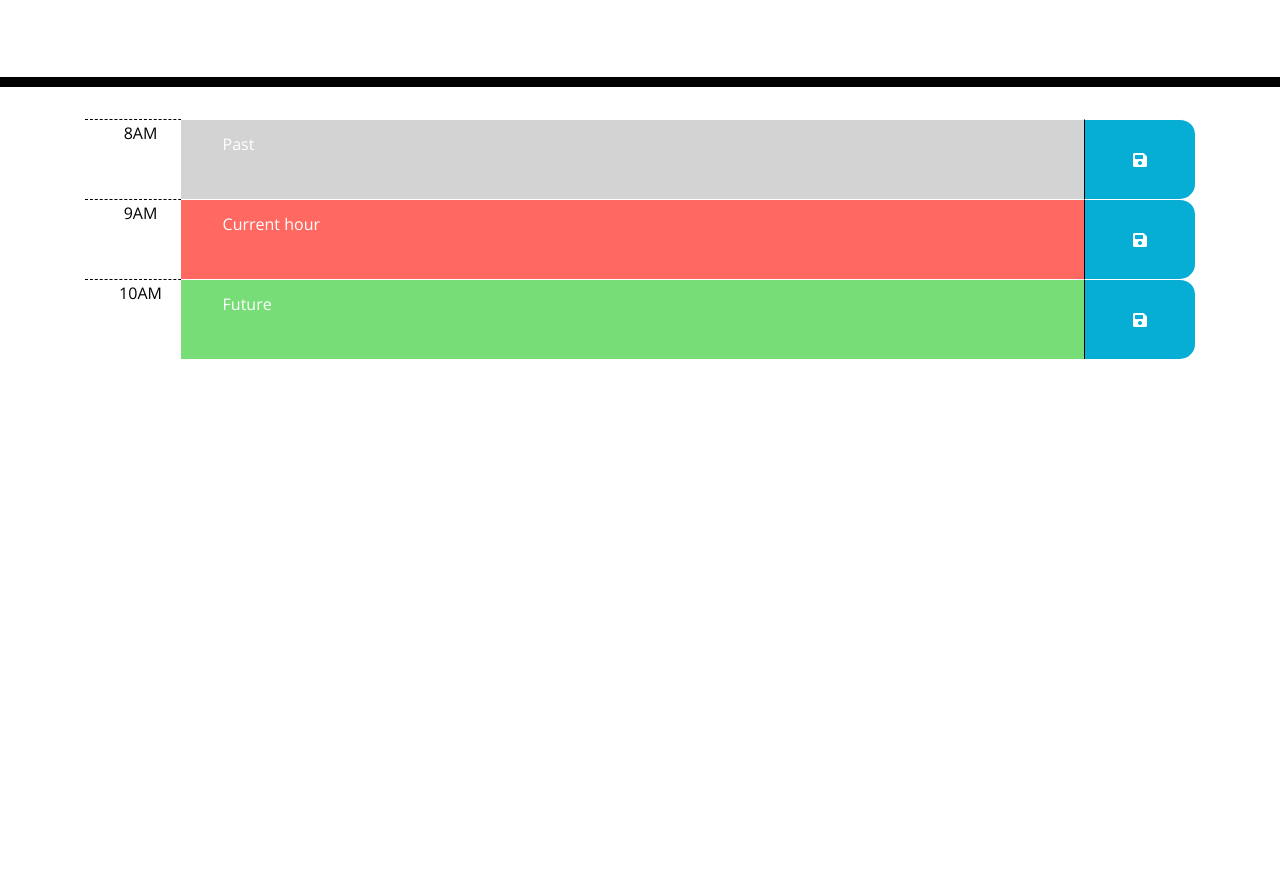
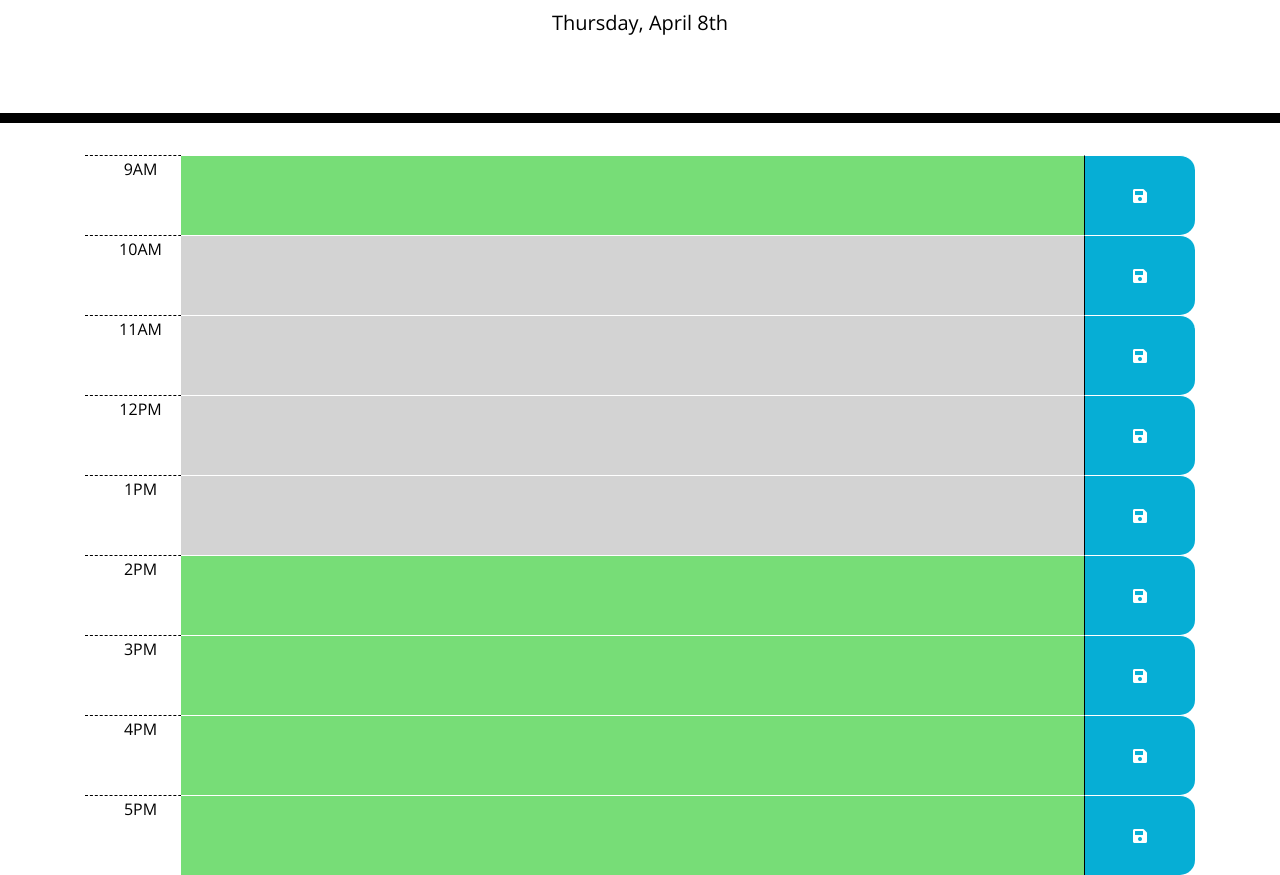
Before and after one commit to LindseyJeeJan/calendar-scheduler, a plain HTML site: page index.html in a window 1280 px wide. Shown: the part 181-1056 px from the top of the page. Before the commit the page ends 800 px from the top, so only its background shows below. Drawn offline with nearby package versions, Linux system fonts and the light colour scheme.

Commit message:
Added monment logic to display todays date in correct format. Also pulled current hour and applied conditional statements to determine if schedule hours are past, present or future and applied appropriate class

```diff
--- a/assets/css/style.css
+++ b/assets/css/style.css
@@ -36,6 +36,7 @@ textarea {
   height: 80px;
   border-top: 1px solid white;
   flex: 1 1 70%;
+  cursor: text;
 }
 
 .hour {
@@ -49,20 +50,17 @@ textarea {
 
 .past {
   background-color: #d3d3d3;
-  color: white;
 }
 
 .present {
   background-color: #ff6961;
-  color: white;
 }
 
 .future {
   background-color: #77dd77;
-  color: white;
 }
 
-.saveBtn {
+.save-btn {
   border: none;
   border-top: 1px solid white;
   border-left: 1px solid black;
@@ -74,12 +72,13 @@ textarea {
   min-width: 80px;
 }
 
-.saveBtn i:hover {
+.save-btn i:hover {
   font-size: 20px;
   transition: all 0.3s ease-in-out;
+  cursor: pointer;
 }
 
-.saveBtn:focus{
+.save-btn:focus{
   outline: none;
   box-shadow: 0px 0px 5px darkblue;
 }
--- a/assets/js/script.js
+++ b/assets/js/script.js
@@ -1 +1,40 @@
-console.log("working");
+var currentDay = $('#currentDay');
+var saveButtons = $('button.save-btn');
+var timeBlocks = $('.time-block');
+var hourBlocks = timeBlocks.find('.hour');
+
+function renderCurrentDay() {
+    var today = moment().format('dddd, MMMM Do');
+    currentDay.text(today);
+}
+
+function assignColorClasses() {
+    var currentTime = moment().format('HH');
+
+    $.each(hourBlocks, function() {
+        var blockTime = $(this).attr("data-time");
+        if (blockTime <= currentTime){
+            console.log("past");
+            $(this).siblings('.row').addClass('past');
+        } else if(blockTime >= currentTime){
+            console.log("future");
+            $(this).siblings('.row').addClass('future');
+        } else {
+            console.log("present");
+            $(this).siblings('.row').addClass('present');
+        }
+    });
+
+}
+
+saveButtons.on('click', function(event) {
+    var buttonClicked = $(event.target);
+    console.log('Button Clicked', buttonClicked);
+});
+
+function init(){
+    renderCurrentDay();
+    assignColorClasses();
+}
+
+init();
--- a/index.html
+++ b/index.html
@@ -21,37 +21,91 @@
   </header>
   <div class="container">
     <div class="time-block">
-      <div class="hour">8AM</div>
-      <div class="row past">
-        <span class="description">
-          Past
-        </span>
+      <div class="hour" data-time="9">9AM</div>
+      <div class="row">
+        <span class="description"></span>
       </div>
-      <button class="saveBtn">
+      <button class="save-btn">
         <i class="fas fa-save"></i>
       </button>
     </div>
 
     <div class="time-block">
-      <div class="hour">9AM</div>
-      <div class="row present">
-        <span class="description">
-          Current hour
-        </span>
+      <div class="hour" data-time="10">10AM</div>
+      <div class="row">
+        <span class="description"></span>
       </div>
-      <button class="saveBtn">
+      <button class="save-btn">
         <i class="fas fa-save"></i>
       </button>
     </div>
 
     <div class="time-block">
-      <div class="hour">10AM</div>
-      <div class="row future">
-        <span class="description">
-          Future
-        </span>
+      <div class="hour" data-time="11">11AM</div>
+      <div class="row">
+        <span class="description"></span>
       </div>
-      <button class="saveBtn">
+      <button class="save-btn">
+        <i class="fas fa-save"></i>
+      </button>
+    </div>
+
+    <div class="time-block">
+      <div class="hour" data-time="12">12PM</div>
+      <div class="row">
+        <span class="description"></span>
+      </div>
+      <button class="save-btn">
+        <i class="fas fa-save"></i>
+      </button>
+    </div>
+
+    <div class="time-block">
+      <div class="hour" data-time="13">1PM</div>
+      <div class="row">
+        <span class="description"></span>
+      </div>
+      <button class="save-btn">
+        <i class="fas fa-save"></i>
+      </button>
+    </div>
+
+    <div class="time-block">
+      <div class="hour" data-time="14">2PM</div>
+      <div class="row">
+        <span class="description"></span>
+      </div>
+      <button class="save-btn">
+        <i class="fas fa-save"></i>
+      </button>
+    </div>
+
+    <div class="time-block">
+      <div class="hour" data-time="15">3PM</div>
+      <div class="row">
+        <span class="description"></span>
+      </div>
+      <button class="save-btn">
+        <i class="fas fa-save"></i>
+      </button>
+    </div>
+
+    <div class="time-block">
+      <div class="hour" data-time="16">4PM</div>
+      <div class="row">
+        <span class="description"></span>
+      </div>
+      <button class="save-btn">
+        <i class="fas fa-save"></i>
+      </button>
+    </div>
+
+    <div class="time-block">
+      <div class="hour" data-time="17">5PM</div>
+      <div class="row">
+        <span class="description"></span>
+      </div>
+      <button class="save-btn">
         <i class="fas fa-save"></i>
       </button>
     </div>
```
